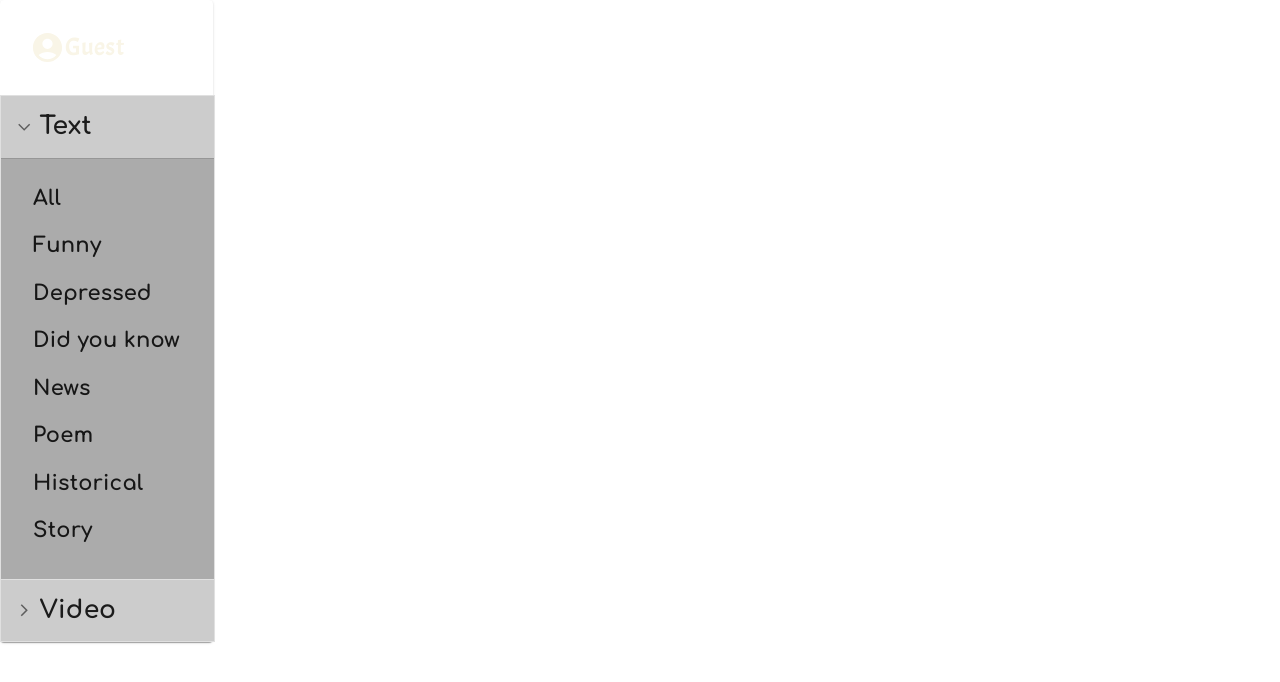
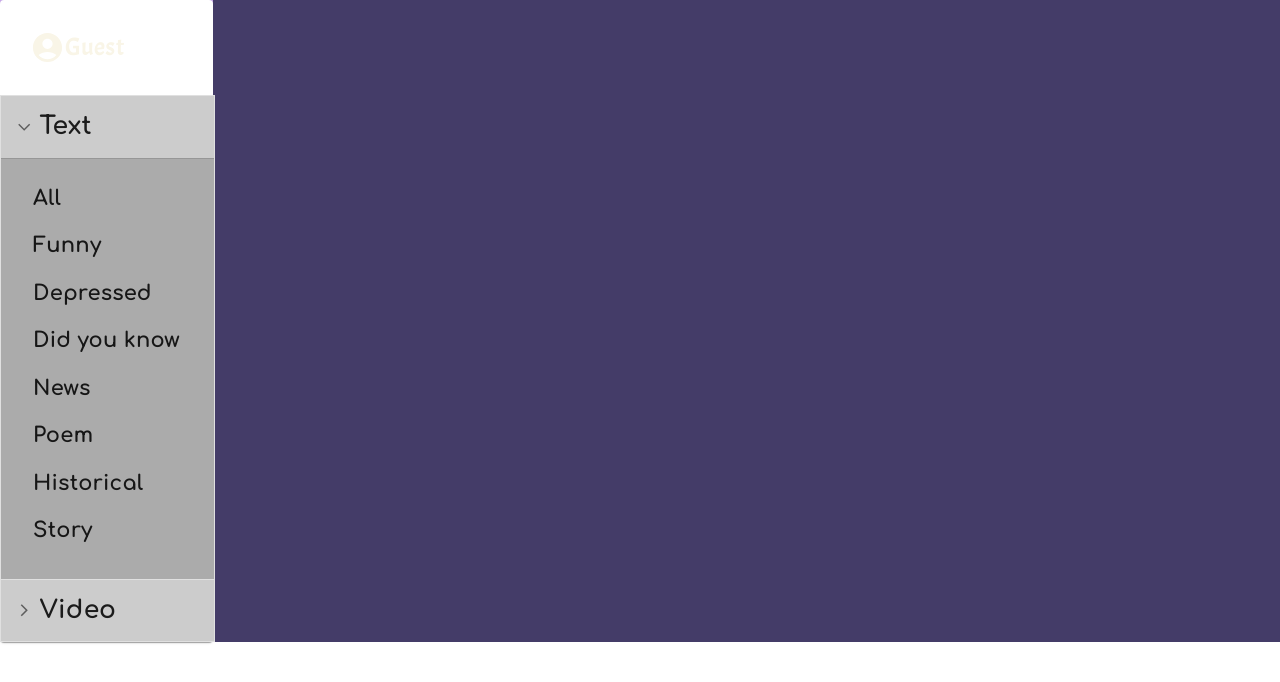
Before and after one commit to MkeyhaniM/Jokesstan, a React (Create React App) app in the folder jokestan/: page /start in a window 1280 px wide. Shown: the top 682 px of the page. Built offline with nearby package versions, Linux system fonts and the light colour scheme; no server answers; a web font is replaced by a local one.

Commit message:
Background to Grids

```diff
--- a/jokestan/src/component/pages/layout/layout.jsx
+++ b/jokestan/src/component/pages/layout/layout.jsx
@@ -12,22 +12,20 @@ import Grid from "@mui/material/Grid";
 const Item = styled(Paper)(({ theme }) => ({
   backgroundColor: theme.palette.mode === "dark" ? "#1A2027" : "#fff",
   ...theme.typography.body2,
-  // padding: theme.spacing(1),
   textAlign: "center",
-  // color: theme.palette.text.secondary,
 }));
 
 export function Layout() {
   return (
     <Box>
-      <Grid container  direction="row" justifyContent="center"  alignItems="stretch">
-        <Grid item xs={6} md={2}>
+      <Grid container  direction="row">
+        <Grid item xs={6} md={2} sx={{backgroundColor:'#C9A7EB'}} maxHeight={1010} >
           <Item>
             <Subjects id='VhHeight'/>
           </Item>
         </Grid>
-        <Grid id='mAuto' item xs={6} md={10}>
-          <Item>
+        <Grid id='mAuto' item xs={6} md={10} sx={{backgroundColor:'#443C68'}}>
+          <Item sx={{backgroundColor:'#443C68'}}>
             <Loop/>
           </Item>
         </Grid>
```
